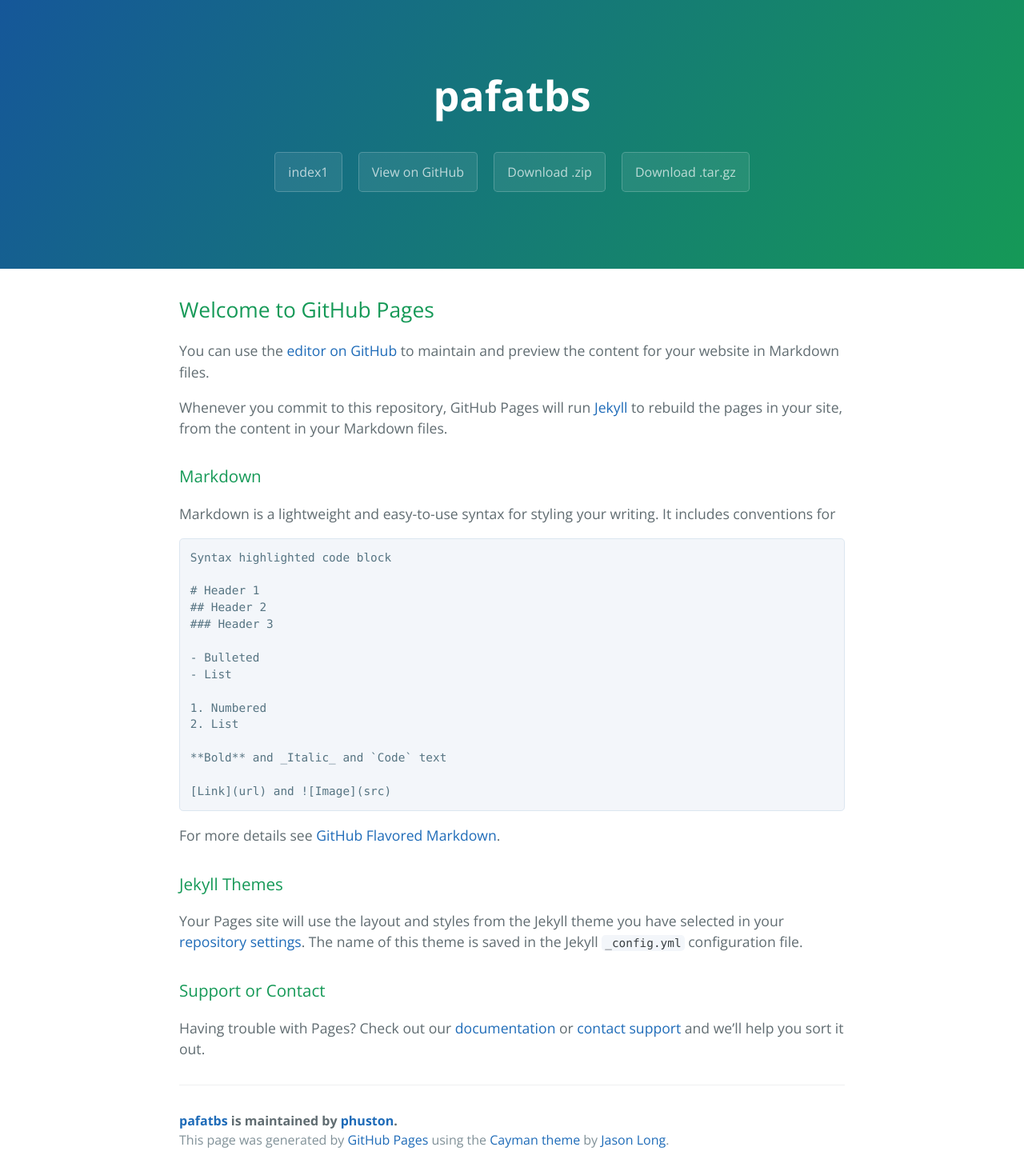
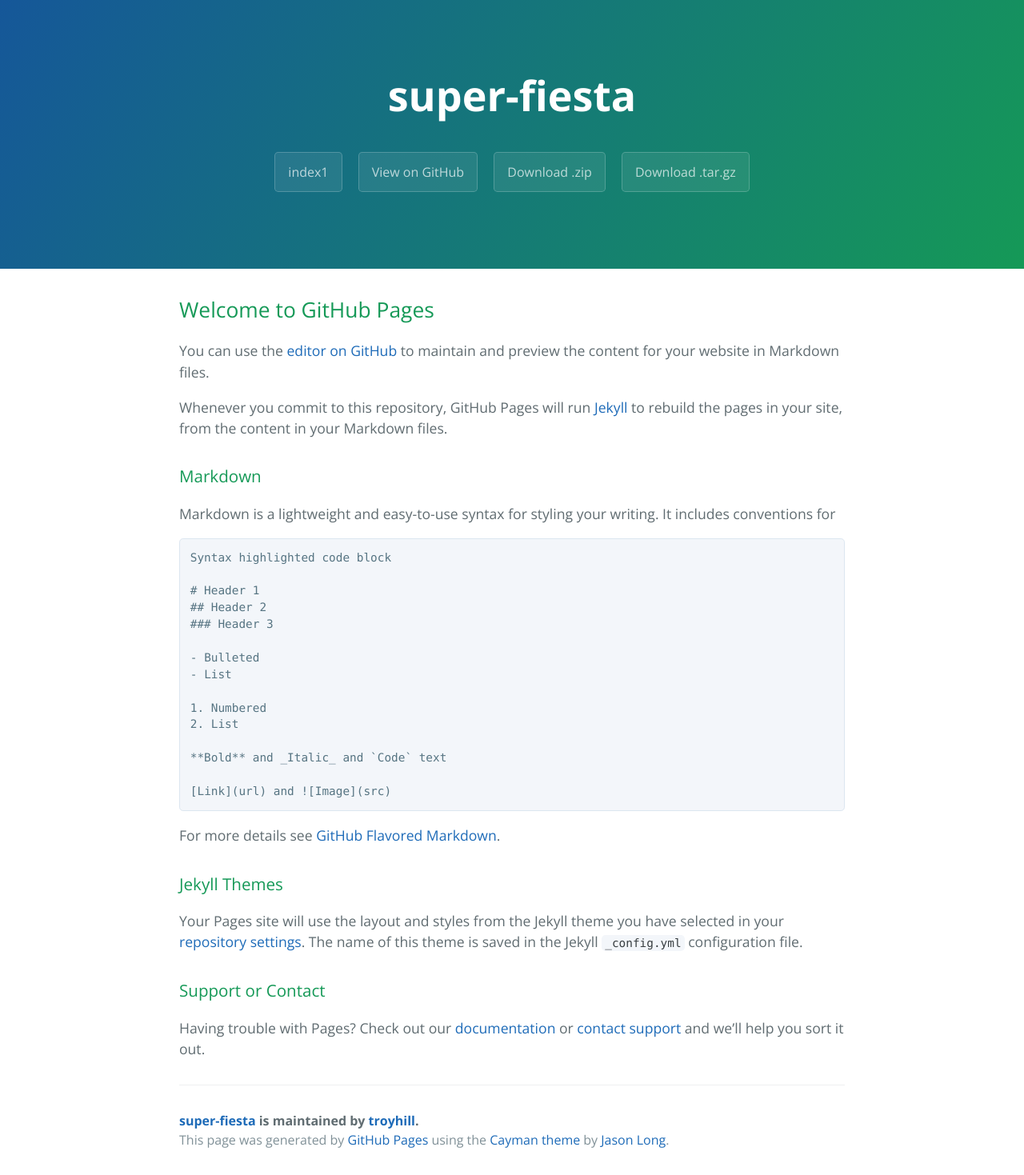
Before and after one commit to troyhill/super-fiesta, a Jekyll site: the page built from docs/index.md, in a window 1280 px wide. Shown: the whole page at 80% size. Built offline with Jekyll 4.4.1, drawn with Linux system fonts in a browser that asks for light colours.

Commit message:
Update template.html

```diff
--- a/docs/_layouts/template.html
+++ b/docs/_layouts/template.html
@@ -11,14 +11,14 @@
   </head>
   <body>
     <section class="page-header">
-      <h1 class="project-name">pafatbs</h1>
+      <h1 class="project-name">super-fiesta</h1>
       <h2 class="project-tagline"></h2>
       {% for page in site.pages %}
         <a href= {{ page.filename }} class="btn">{{ page.title }}</a>
       {% endfor %}
-      <a href="https://github.com/phuston/patrickandfrantonarethebestninjas" class="btn">View on GitHub</a>
-      <a href="https://github.com/phuston/patrickandfrantonarethebestninjas/zipball/master" class="btn">Download .zip</a>
-      <a href="https://github.com/phuston/patrickandfrantonarethebestninjas/tarball/master" class="btn">Download .tar.gz</a>
+      <a href="https://github.com/troyhill/super-fiesta" class="btn">View on GitHub</a>
+      <a href="https://github.com/troyhill/super-fiesta/zipball/master" class="btn">Download .zip</a>
+      <a href="https://github.com/troyhill/super-fiesta/tarball/master" class="btn">Download .tar.gz</a>
     </section>
 
     <section class="main-content">
@@ -26,7 +26,7 @@
       {{ content }}
 
       <footer class="site-footer">
-        <span class="site-footer-owner"><a href="https://github.com/phuston/patrickandfrantonarethebestninjas">pafatbs</a> is maintained by <a href="https://github.com/phuston">phuston</a>.</span>
+        <span class="site-footer-owner"><a href="https://github.com/troyhill/super-fiesta">super-fiesta</a> is maintained by <a href="https://github.com/troyhill">troyhill</a>.</span>
 
         <span class="site-footer-credits">This page was generated by <a href="https://pages.github.com">GitHub Pages</a> using the <a href="https://github.com/jasonlong/cayman-theme">Cayman theme</a> by <a href="https://twitter.com/jasonlong">Jason Long</a>.</span>
       </footer>
```
